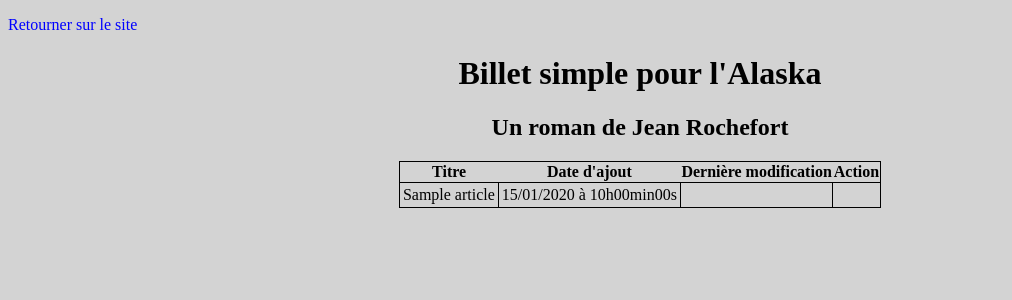
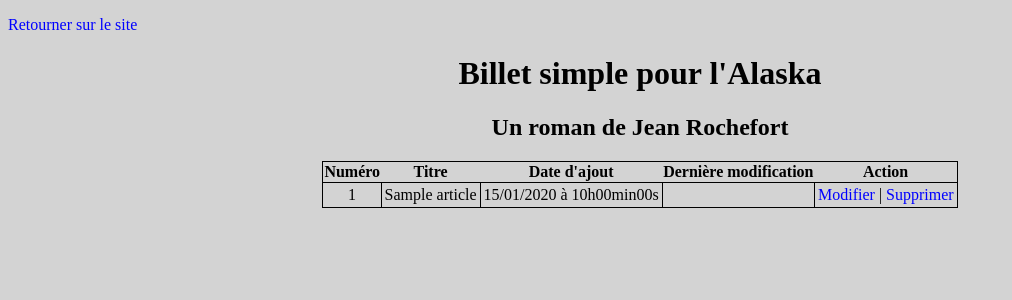
Before and after one commit to TristanLax/Projet-4, a PHP site: page /admin.php in a window 1280 px wide. Shown: the top 300 px of the page, without its empty margins (0-1012 px from the left). Run offline with PHP 8.4, Linux system fonts and the light colour scheme; tables that the repository leaves empty or names only in its code hold one stand-in row (values such as "Sample post").

Commit message:
Ajout des boutons permettant la modification ou la suppression d'un article

```diff
--- a/view/backend/adminView.php
+++ b/view/backend/adminView.php
@@ -12,11 +12,11 @@
 {
 ?>
     <table>
-      <tr><th>Titre</th><th>Date d'ajout</th><th>Dernière modification</th><th>Action</th></tr>
+      <tr><th>Numéro</th><th>Titre</th><th>Date d'ajout</th><th>Dernière modification</th><th>Action</th></tr>
 <?php
     while ($data = $posts->fetch())
 {
-  echo '<tr><td>', $data['title'], '</td><td>', $data['creation_date_fr'], '</td><td>', ($data['creation_date_fr'] == $data['edit_date_fr'] ? '-' : $data['edit_date_fr']), '</td><td>';
+  echo '<tr><td>', $data['id'], '</td><td>', $data['title'], '</td><td>', $data['creation_date_fr'], '</td><td>', ($data['creation_date_fr'] == $data['edit_date_fr'] ? '-' : $data['edit_date_fr']), '</td><td>','<a href="modifier=', $data['id'], '">Modifier</a> | <a href="supprimer=', $data['id'], '">Supprimer</a> ', '</td></tr>';
 }
 ?>
     </table>
```
